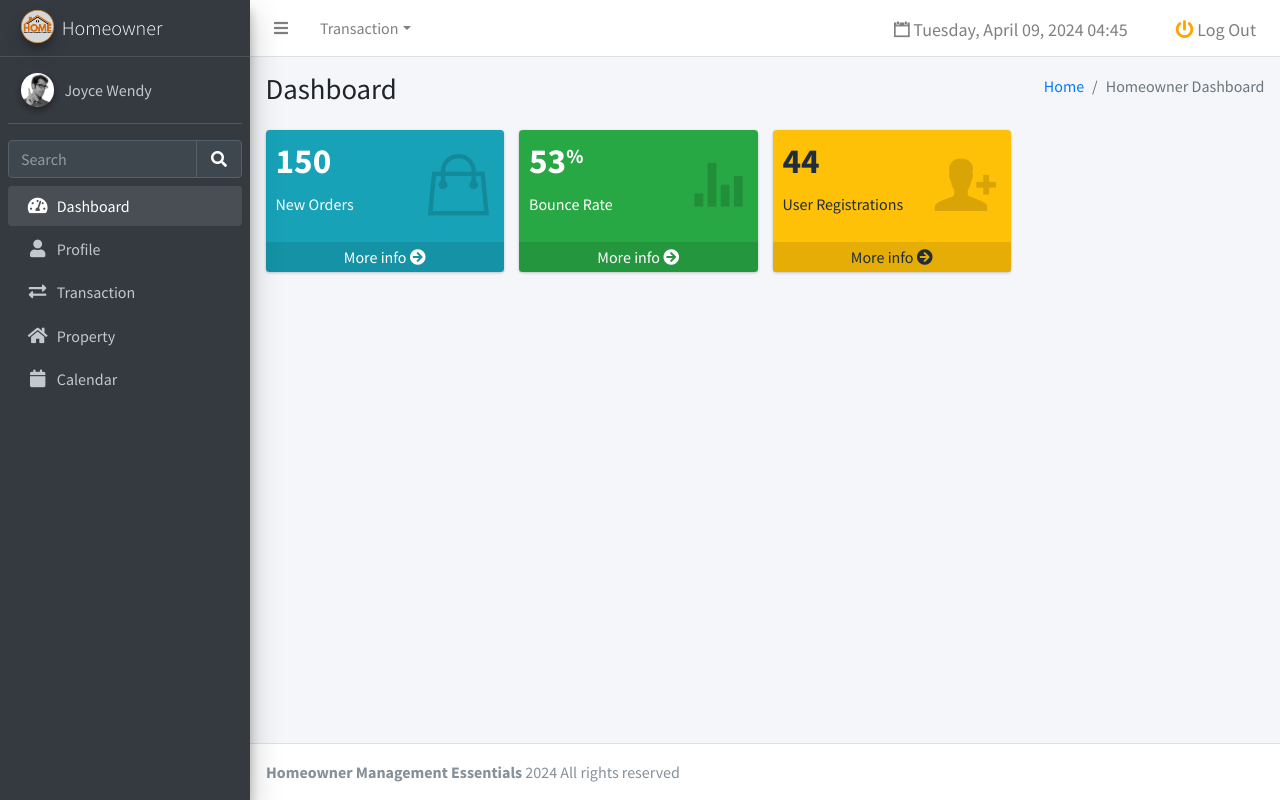
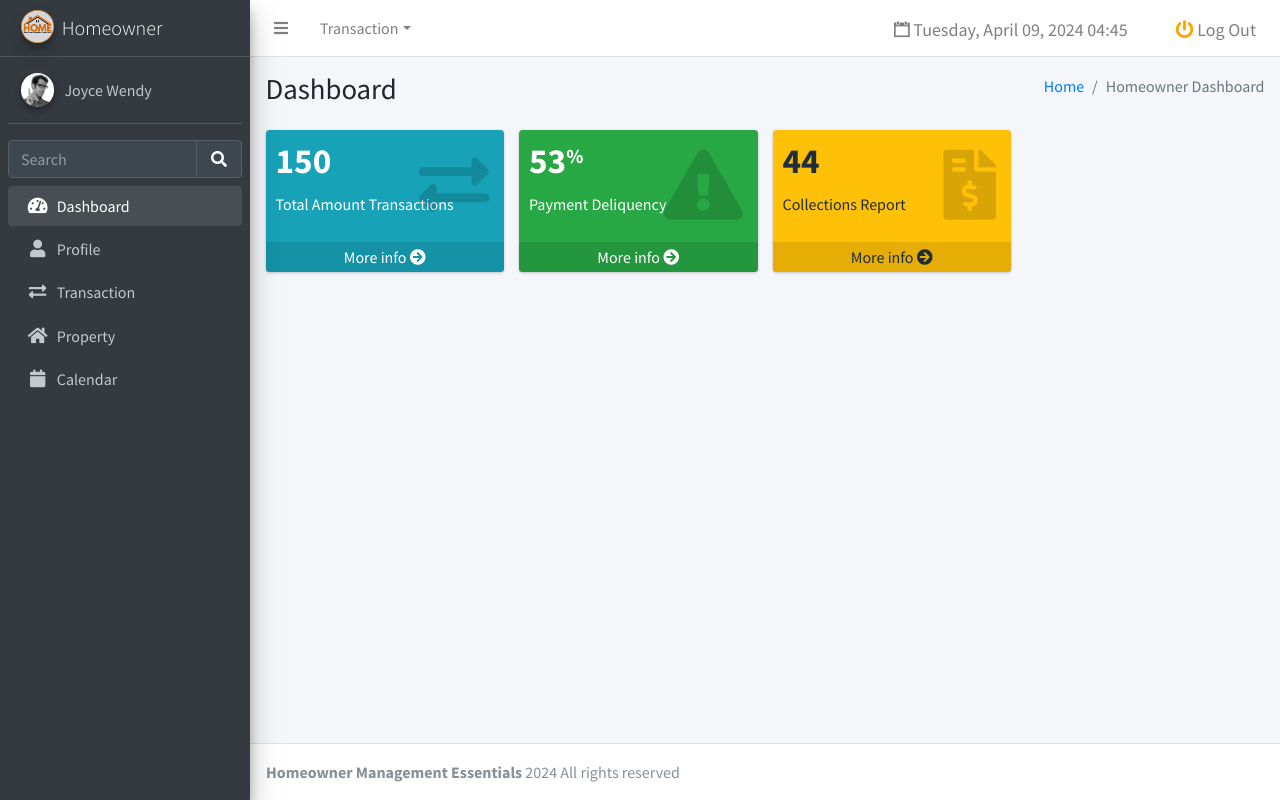
Before and after one commit to Tabornok16/Homeowners-Manangement-System, a PHP site: page /homeowner/index.php in a window 1280 px wide. Run offline with PHP 8.4, Linux system fonts and the light colour scheme; a user stored in the database is signed in; some libraries are stand-ins or nearby versions.

Commit message:
icon homeowner user

```diff
--- a/homeowner/index.php
+++ b/homeowner/index.php
@@ -33,10 +33,10 @@
             <div class="inner">
               <h3>150</h3>
 
-              <p>New Orders</p>
+              <p>Total Amount Transactions</p>
             </div>
             <div class="icon">
-              <i class="ion ion-bag"></i>
+              <i class="fas fa-exchange-alt"></i>
             </div>
             <a href="#" class="small-box-footer">More info <i class="fas fa-arrow-circle-right"></i></a>
           </div>
@@ -48,10 +48,10 @@
             <div class="inner">
               <h3>53<sup style="font-size: 20px">%</sup></h3>
 
-              <p>Bounce Rate</p>
+              <p>Payment Deliquency</p>
             </div>
             <div class="icon">
-              <i class="ion ion-stats-bars"></i>
+            <i class="fas fa-exclamation-triangle"></i>
             </div>
             <a href="#" class="small-box-footer">More info <i class="fas fa-arrow-circle-right"></i></a>
           </div>
@@ -63,10 +63,10 @@
             <div class="inner">
               <h3>44</h3>
 
-              <p>User Registrations</p>
+              <p>Collections Report</p>
             </div>
             <div class="icon">
-              <i class="ion ion-person-add"></i>
+            <i class="fas fa-file-invoice-dollar"></i>
             </div>
             <a href="#" class="small-box-footer">More info <i class="fas fa-arrow-circle-right"></i></a>
           </div>
--- a/staff/index.php
+++ b/staff/index.php
@@ -14,7 +14,7 @@
         <div class="col-sm-6">
           <ol class="breadcrumb float-sm-right">
             <li class="breadcrumb-item"><a href="#">Home</a></li>
-            <li class="breadcrumb-item active">Dashboard</li>
+            <li class="breadcrumb-item active">Staff Dashboard</li>
           </ol>
         </div><!-- /.col -->
       </div><!-- /.row -->
```
